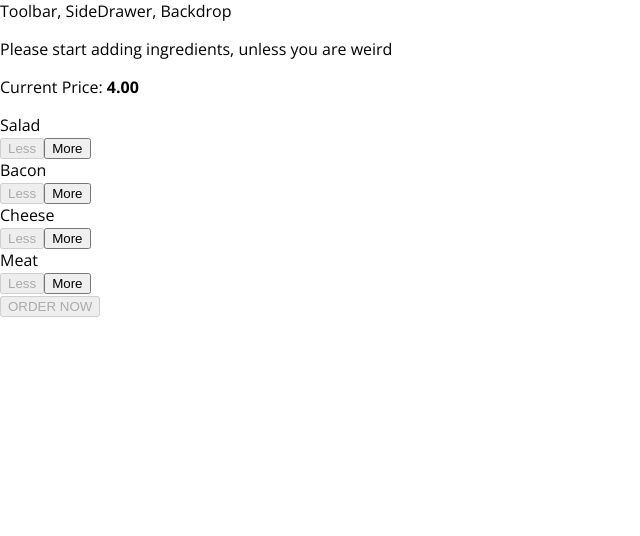
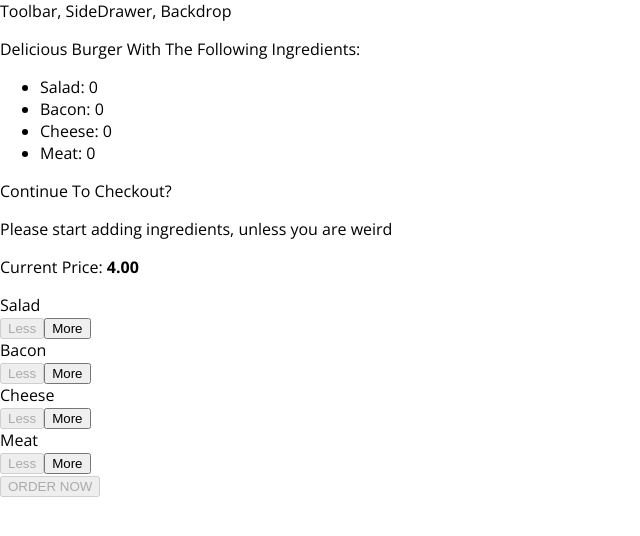
Before and after one commit to zep1994/Burger_Builder, a React app: page / in a window 1280 px wide. Shown: the top 536 px of the page, without its empty margins (0-640 px from the left). Built offline with nearby package versions, Linux system fonts and the light colour scheme.

Commit message:
Add Modal, still needs work

```diff
--- /dev/null
+++ b/src/components/Burger/OrderSummary/OrderSummary.js
@@ -0,0 +1,22 @@
+import React from 'react';
+import Aux from '../../../HOC/Aux';
+
+const OrderSummary = (props) => {
+    const ingredientSummary = Object.keys(props.ingredients)
+    .map(igKey => {
+        return <li key={igKey}>
+                    <span style={{textTransform: 'capitalize'}}>{igKey}:</span> {props.ingredients[igKey]}
+               </li>
+    })
+    return(
+        <Aux>
+            <p>Delicious Burger With The Following Ingredients:</p>
+            <ul>
+                {ingredientSummary}
+            </ul>
+            <p>Continue To Checkout?</p>
+        </Aux>
+    )
+}
+
+export default OrderSummary
--- /dev/null
+++ b/src/components/UI/Modal/Modal.css
@@ -0,0 +1,20 @@
+.Modal {
+    position: fixed;
+    z-index: 500;
+    background-color: white;
+    width: 70%;
+    border: 1px solid #ccc;
+    box-shadow: 1px 1px 1px black;
+    padding: 16px;
+    left: 15%;
+    top: 30%;
+    box-sizing: border-box;
+    transition: all 0.3s ease-out;
+}
+
+@media (min-width: 600px) {
+    .Modal {
+        width: 500px;
+        left: calc(50% - 250px);
+    }
+}
--- /dev/null
+++ b/src/components/UI/Modal/Modal.js
@@ -0,0 +1,10 @@
+import React from 'react';
+import classes from './Modal.css'
+
+const modal = (props) => (
+    <div className={classes.Modal}>
+        {props.children}
+    </div>
+)
+
+export default modal
--- a/src/containers/BurgerBuilder/BurgerBuilder.js
+++ b/src/containers/BurgerBuilder/BurgerBuilder.js
@@ -2,6 +2,8 @@
 import Aux from '../../HOC/Aux'
 import Burger from '../../components/Burger/Burger'
 import BuildControls from '../../components/Burger/BuildControls/BuildControls';
+import Modal from '../../components/UI/Modal/Modal'
+import OrderSummary from '../../components/Burger/OrderSummary/OrderSummary';
 
 const INGREDIENT_PRICES = {
     salad: 0.5,
@@ -82,6 +84,9 @@
         }
         return (
             <Aux>
+                <Modal>
+                    <OrderSummary ingredients={this.state.ingredients}/>
+                </Modal>
                 <Burger
                 ingredients={this.state.ingredients}
                 />
```
Also changed, not shown: src/components/Burger/OrderSummary/OrderSummary.css (added), src/components/UI/Backdrop/Backdrop.js (added).
